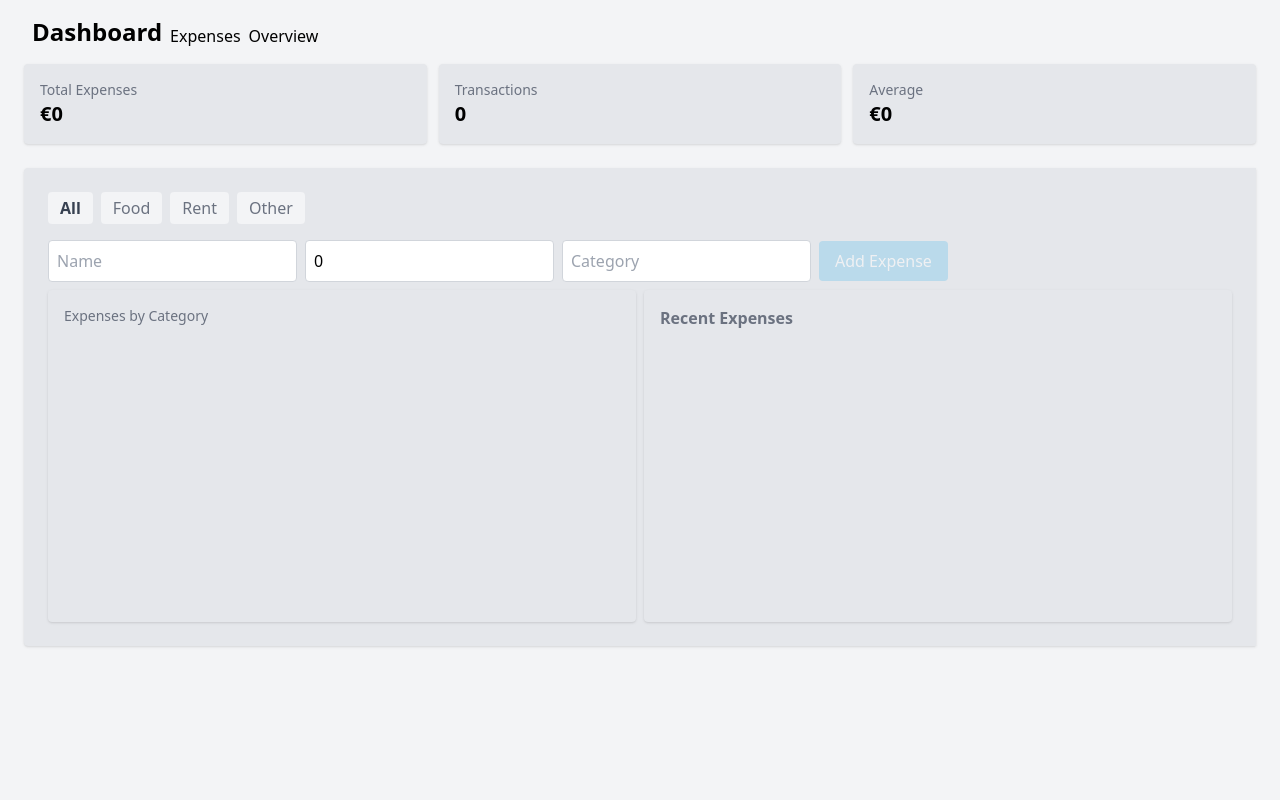
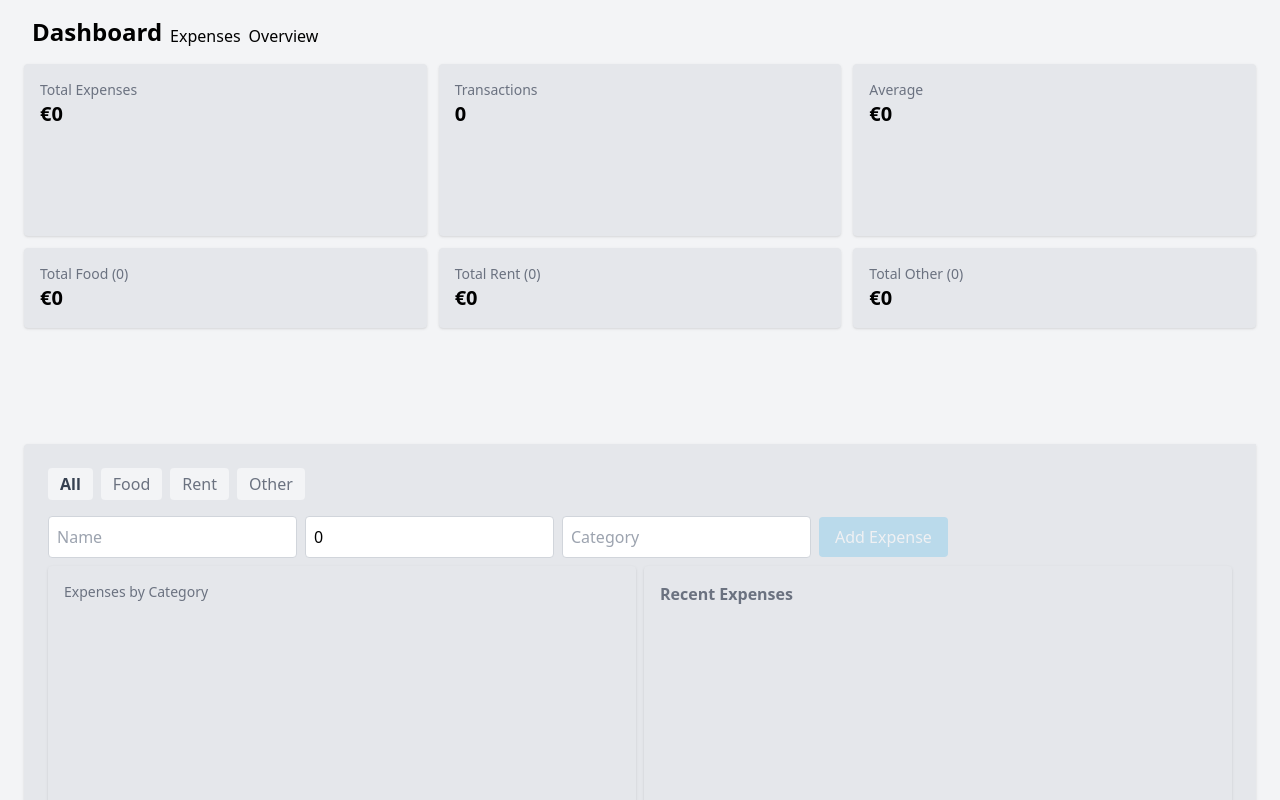
Before and after one commit to AndyTheGuardian/expense-tracker, a React (Vite) app: page / in a window 1280 px wide. Shown: the top 800 px of the page. Built offline with nearby package versions, Linux system fonts and the light colour scheme.

Commit message:
Stats expanded

```diff
--- a/src/App.tsx
+++ b/src/App.tsx
@@ -64,9 +64,9 @@ function App() {
         <p className="mt-2">Expenses</p>
         <p className="mt-2">Overview</p>
       </div>
+      <Stats expenses={expenses} />
 
       {/* Main Content */}
-      <Stats expenses={expenses} />
       <div className="min-h-screen bg-gray-100 dark:bg-gray-950 p-6 text-black dark:text-white">
         <div className="max-w-xxl mx-auto bg-gray-200 dark:bg-gray-900 p-6 rounded-l shadow">
           <div>
--- a/src/components/Stats.tsx
+++ b/src/components/Stats.tsx
@@ -11,9 +11,18 @@ type Props = {
 
 function Stats({ expenses }: Props) {
   const total = expenses.reduce((sum, expense) => sum + expense.amount, 0);
-
+  const totalFood = expenses
+    .filter((exp) => exp.category === "Food")
+    .reduce((sum, expense) => sum + expense.amount, 0);
+  const totalRent = expenses
+    .filter((exp) => exp.category === "Rent")
+    .reduce((sum, expense) => sum + expense.amount, 0);
+  const totalOther = expenses
+    .filter((exp) => exp.category === "Other")
+    .reduce((sum, expense) => sum + expense.amount, 0);
   return (
-    <div className="grid grid-cols-3 gap-3 text-black dark:text-white mx-6">
+    <div className="grid grid-rows-2 gap-3">
+      <div className="grid grid-cols-3 grid-rows-1 gap-3 text-black dark:text-white mx-6">
         <div className="bg-gray-200 dark:bg-gray-900 p-4 rounded shadow">
           <p className="text-gray-500 text-sm">Total Expenses</p>
           <h2 className="text-xl font-bold">€{total}</h2>
@@ -29,6 +38,28 @@ function Stats({ expenses }: Props) {
           </h2>
         </div>
       </div>
+      <div className="grid grid-cols-3 grid-rows-2 gap-3 text-black dark:text-white mx-6">
+        <div className="bg-gray-200 dark:bg-gray-900 p-4 rounded shadow">
+          <p className="text-gray-500 text-sm">
+            Total Food ({expenses.filter((e) => e.category === "Food").length})
+          </p>
+          <h2 className="text-xl font-bold">€{totalFood}</h2>
+        </div>
+        <div className="bg-gray-200 dark:bg-gray-900 p-4 rounded shadow">
+          <p className="text-gray-500 text-sm">
+            Total Rent ({expenses.filter((e) => e.category === "Rent").length})
+          </p>
+          <h2 className="text-xl font-bold">€{totalRent}</h2>
+        </div>
+        <div className="bg-gray-200 dark:bg-gray-900 p-4 rounded shadow">
+          <p className="text-gray-500 text-sm">
+            Total Other ({expenses.filter((e) => e.category === "Other").length}
+            )
+          </p>
+          <h2 className="text-xl font-bold">€{totalOther}</h2>
+        </div>
+      </div>
+    </div>
   );
 }
 
```
Lines whose indentation alone changed are shown as unchanged.
